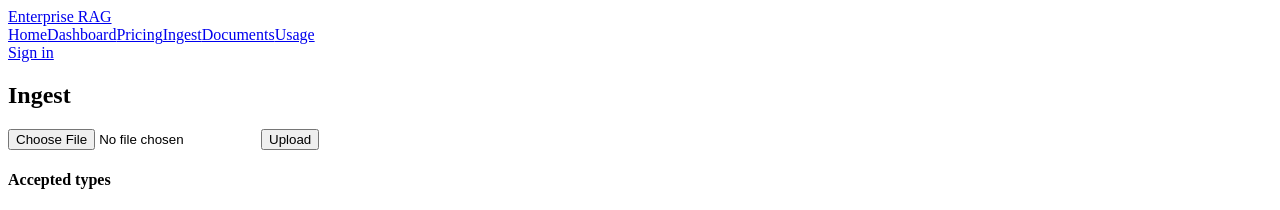
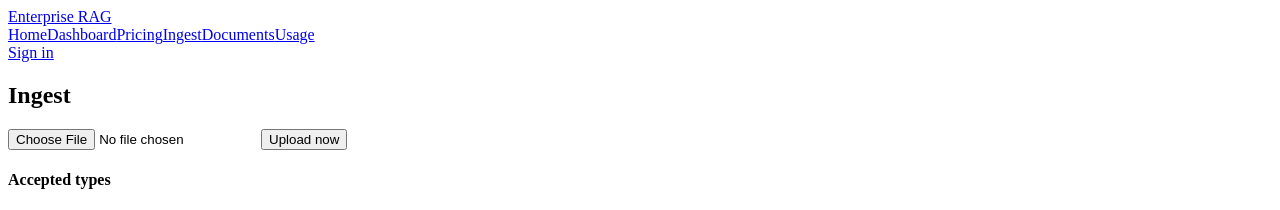
Before and after one commit to harshmriduhash/Enterprise-RAG-platform, a React (Vite) app in the folder frontend/: page /ingest in a window 1280 px wide. Shown: the top 210 px of the page. Built offline with nearby package versions, Linux system fonts and the light colour scheme; no server answers; the HTML template or start-up script is replaced by a standard one.

Commit message:
Update Ingest.jsx

```diff
--- a/frontend/src/pages/Ingest.jsx
+++ b/frontend/src/pages/Ingest.jsx
@@ -42,7 +42,7 @@ export default function Ingest(){
       <h2>Ingest</h2>
       <form onSubmit={handleSubmit} className="card form">
         <input type="file" onChange={e=>setFile(e.target.files[0])} />
-        <button type="submit">Upload</button>
+        <button type="submit">Upload now</button>
         <p>{status}</p>
       </form>
       <section className="notes">
```
